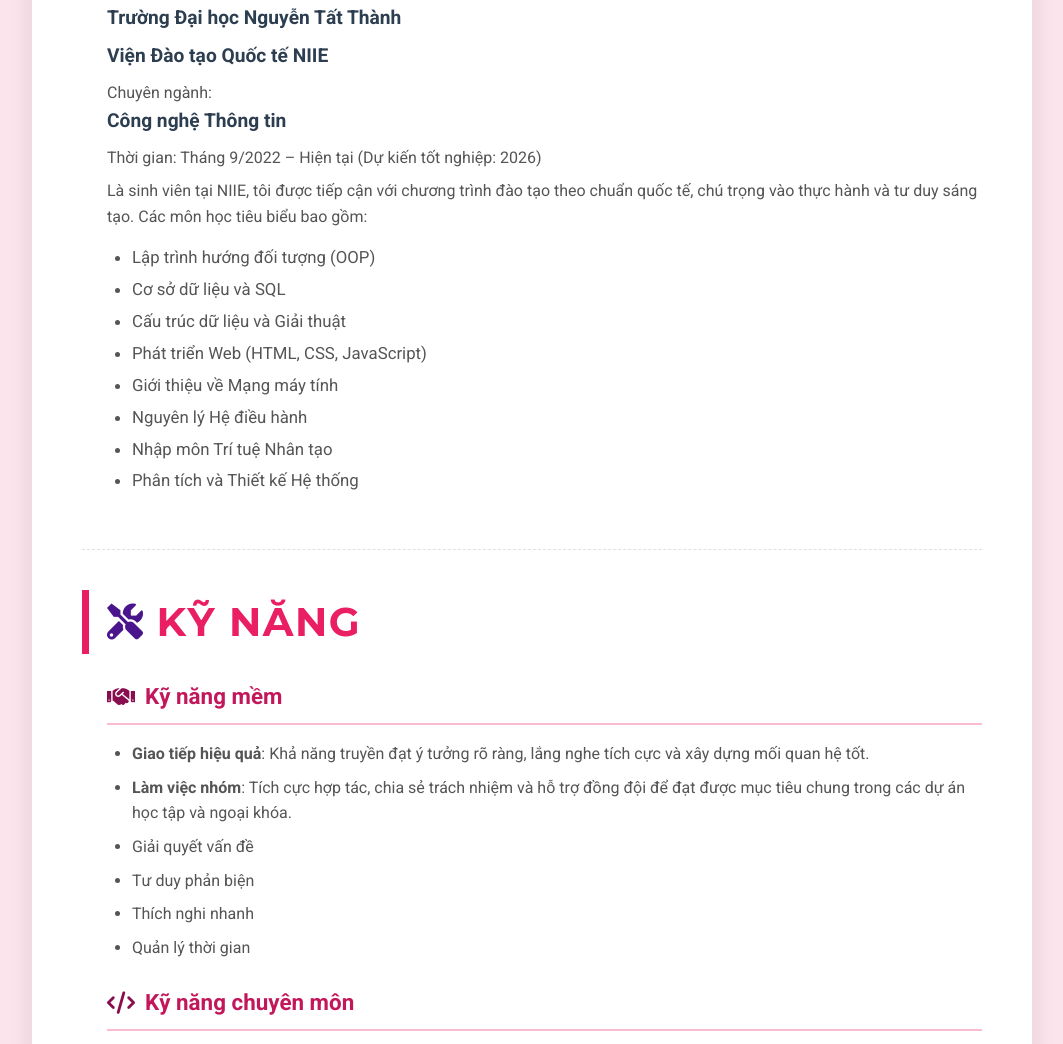
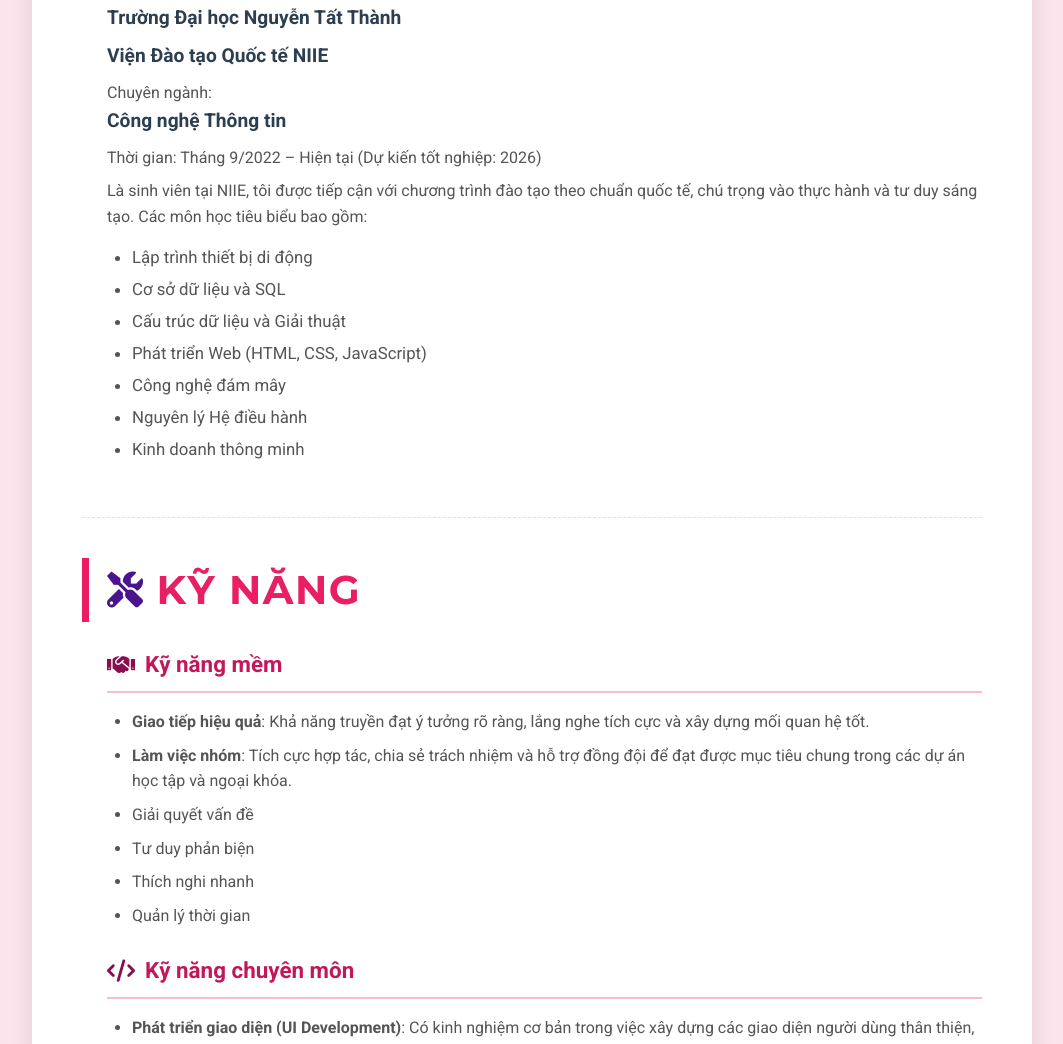
Before and after one commit to khoa15924/khoa15924.github.io, a plain HTML site: page index.html in a window 1280 px wide. Shown: the part 1149-2193 px from the top of the page, without its empty margins (108-1171 px from the left). Drawn offline with nearby package versions, Linux system fonts and the light colour scheme.

Commit message:
Update index.html

```diff
--- a/index.html
+++ b/index.html
@@ -47,14 +47,13 @@
                     Là sinh viên tại NIIE, tôi được tiếp cận với chương trình đào tạo theo chuẩn quốc tế, chú trọng vào thực hành và tư duy sáng tạo. Các môn học tiêu biểu bao gồm:
                 </p>
                 <ul class="course-list">
-                    <li>Lập trình hướng đối tượng (OOP)</li>
+                    <li>Lập trình thiết bị di động</li>
                     <li>Cơ sở dữ liệu và SQL</li>
                     <li>Cấu trúc dữ liệu và Giải thuật</li>
                     <li>Phát triển Web (HTML, CSS, JavaScript)</li>
-                    <li>Giới thiệu về Mạng máy tính</li>
+                    <li>Công nghệ đám mây</li>
                     <li>Nguyên lý Hệ điều hành</li>
-                    <li>Nhập môn Trí tuệ Nhân tạo</li>
-                    <li>Phân tích và Thiết kế Hệ thống</li>
+                    <li>Kinh doanh thông minh</li>
                 </ul>
 
             </div>
```
